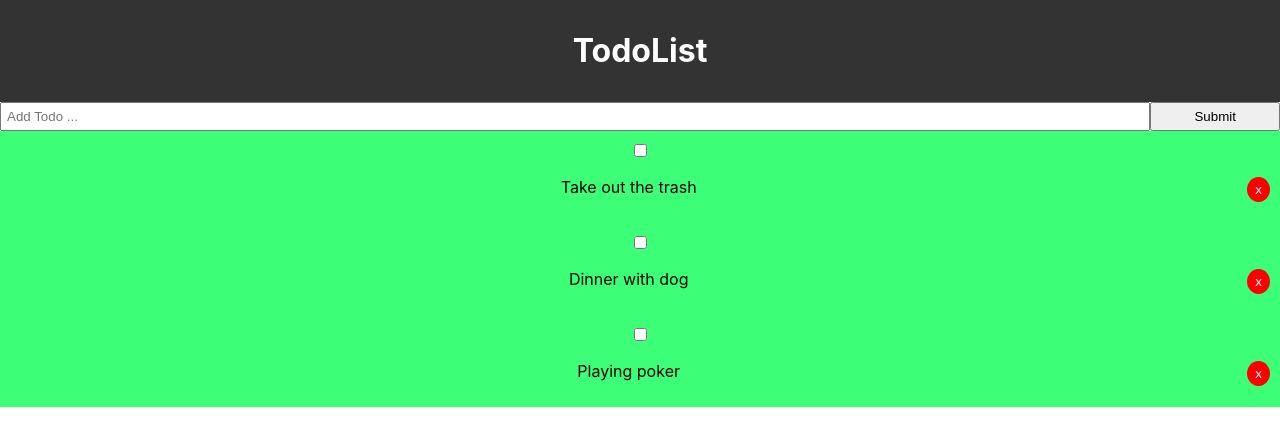
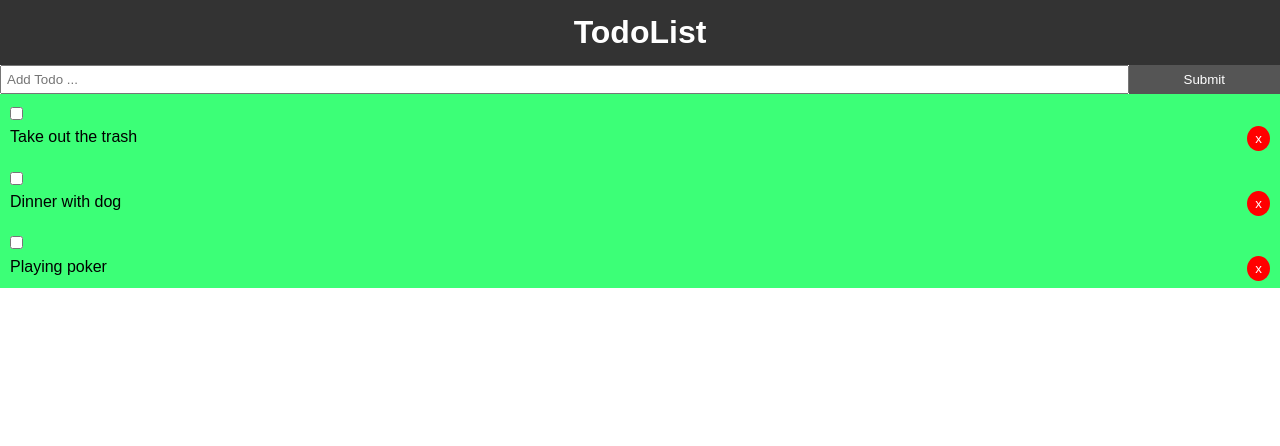
Before and after one commit to derkaczes/react-todo-list, a React (Create React App) app: page / in a window 1280 px wide. Shown: the top 446 px of the page. Built offline with nearby package versions, Linux system fonts and the light colour scheme; the HTML template or start-up script is replaced by a standard one.

Commit message:
Modify add funtion

```diff
--- a/src/App.css
+++ b/src/App.css
@@ -1,38 +1,32 @@
-.App {
-  text-align: center;
+* {
+  box-sizing: border-box;
+  margin: 0;
+  padding: 0;
 }
 
-.App-logo {
-  height: 40vmin;
-  pointer-events: none;
+body {
+  font-family: Arial, Helvetica, sans-serif;
+  line-height: 1.4;
 }
 
-@media (prefers-reduced-motion: no-preference) {
-  .App-logo {
-    animation: App-logo-spin infinite 20s linear;
-  }
+a {
+  color: #333;
+  text-decoration: none;
 }
 
-.App-header {
-  background-color: #282c34;
-  min-height: 100vh;
-  display: flex;
-  flex-direction: column;
-  align-items: center;
-  justify-content: center;
-  font-size: calc(10px + 2vmin);
-  color: white;
+.containter {
+  padding: 0 1rem;
 }
 
-.App-link {
-  color: #61dafb;
+.btn {
+  display: inline-block;
+  border: none;
+  background: #555;
+  color: #fff;
+  padding: 7px 20px;
+  cursor: pointer;
 }
 
-@keyframes App-logo-spin {
-  from {
-    transform: rotate(0deg);
-  }
-  to {
-    transform: rotate(360deg);
-  }
+.btn:hover {
+  background: #666;
 }
--- a/src/App.js
+++ b/src/App.js
@@ -2,6 +2,7 @@ import React, {Component} from 'react';
 import Header from './components/layout/Header';
 import Todos from './components/Todos.jsx';
 import AddTodo from './components/AddTodo.jsx';
+import uuid from 'uuid';
 
 import './App.css';
 
@@ -9,17 +10,17 @@ class App extends Component {
   state = {
     todos: [
       {
-        id: 1,
+        id: uuid.v4(),
         title: 'Take out the trash',
         completed: false
       },
       {
-        id: 2,
+        id: uuid.v4(),
         title: 'Dinner with dog',
         completed: false
       },
       {
-        id: 3,
+        id: uuid.v4(),
         title: 'Playing poker',
         completed: false
       },
@@ -39,13 +40,22 @@ class App extends Component {
     this.setState({todos: [...this.state.todos.filter(todo => todo.id !== id)] });
   }
 
+  addTodo = (title) => {
+    const newTodo = {
+      id: uuid.v4(),
+      title,
+      completed: false
+    }
+    this.setState({todos: [...this.state.todos, newTodo]});
+  }
+
   render() {
     console.log(this.state.todos);
     return (
       <div className="App">
         <div className="container">
           <Header />
-          <AddTodo />
+          <AddTodo addTodo={this.addTodo}/>
           <Todos todos={this.state.todos} markComplete={this.markComplete} delTodo={this.delTodo}/>
         </div>
       </div>
--- a/src/components/AddTodo.jsx
+++ b/src/components/AddTodo.jsx
@@ -1,14 +1,28 @@
 import React, {Component} from 'react';
 
 export class AddTodo extends Component {
+    state = {
+        title: ''
+    }
+
+    onChange = (e) => this.setState({ [e.target.name]: e.target.value});
+
+    onSubmit = (e) => {
+        e.preventDefault();
+        this.props.addTodo(this.state.title);
+        this.setState({title: ''});
+    }
+
     render() {
         return (
-            <form style={{display: 'flex'}}>
+            <form onSubmit={this.onSubmit} style={{display: 'flex'}}>
                 <input
                     type="text"
                     name="title"
                     style={{flex: '10', padding: '5px'}}
                     placeholder="Add Todo ..."
+                    value={this.state.title}
+                    onChange={this.onChange}
                 />
                 <input
                     type="submit"
```
